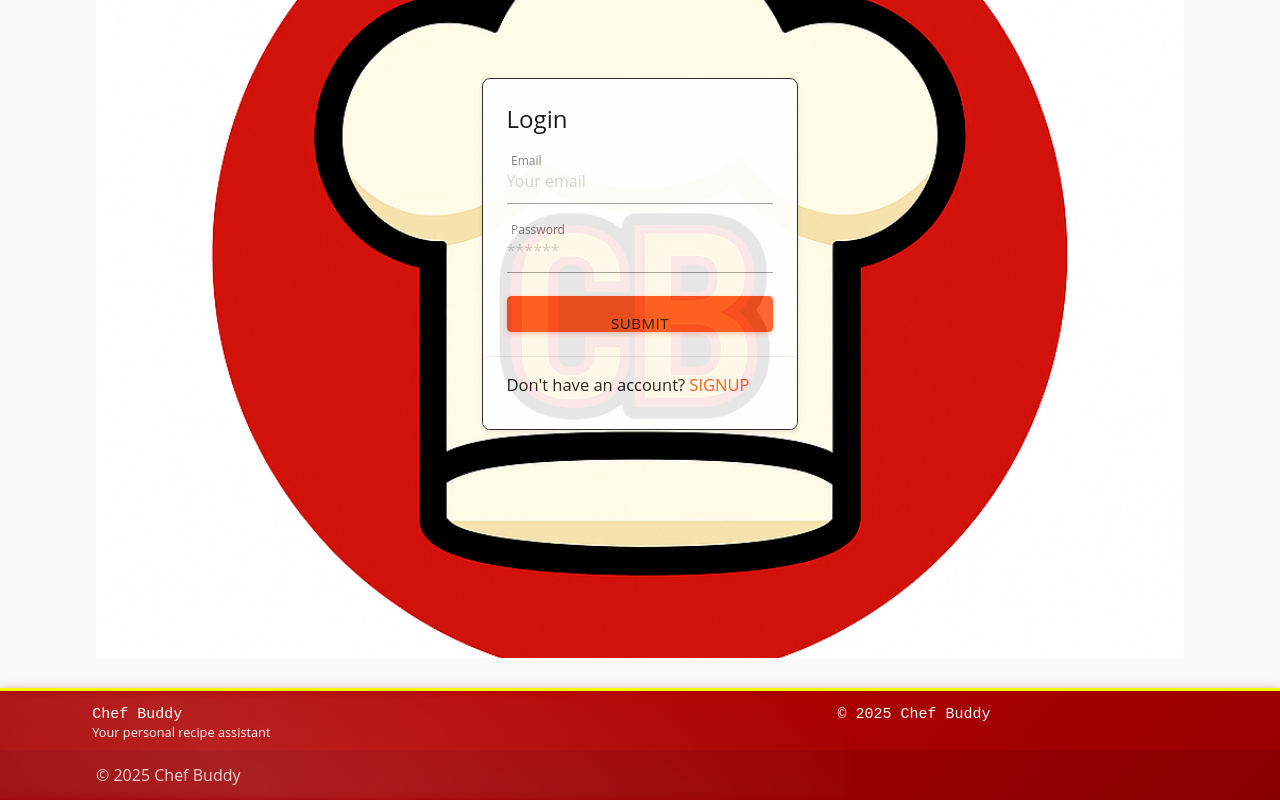
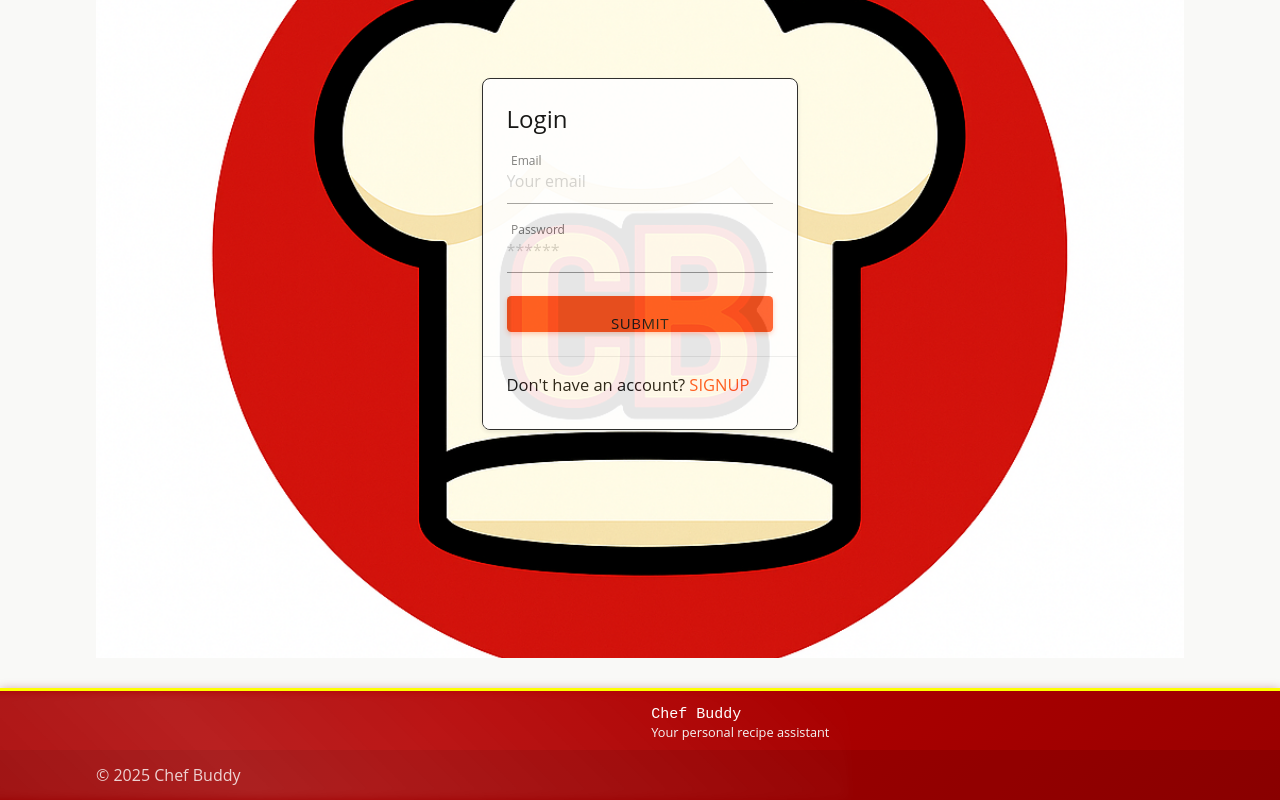
Before and after one commit to MMullen4/ChefBuddy2, a React (Vite) app in the folder client/: page /login in a window 1280 px wide. Shown: the part 236-1036 px from the top of the page. Built offline with nearby package versions, Linux system fonts and the light colour scheme.

Commit message:
update to keep FAQ showing in menu after login

```diff
--- a/client/src/App.tsx
+++ b/client/src/App.tsx
@@ -63,17 +63,18 @@ function App() {
         {/* Sidenav menu */}
         <ul className="sidenav" id="mobile-demo">
           <li><Link to="/">Home</Link></li>
+          <li><Link to="/faq">FAQ</Link></li>
+          <li><Link to="/recognition">Recognition</Link></li>
+
           {Auth.loggedIn() ? (
             <>
-              <li><Link to="/favorites" className="hide-on-med-and-down">My ❤️ Recipes</Link></li>
+              <li><Link to="/favorites">My ❤️ Recipes</Link></li>
               <li><a href="/" onClick={() => Auth.logout()}>Logout</a></li>
             </>
           ) : (
             <>
               <li><Link to="/login">Login</Link></li>
               <li><Link to="/signup">Signup</Link></li>
-              <li><Link to="/faq">FAQ</Link></li>
-              <li><Link to="/recognition">Recognition</Link></li>
             </>
           )}
         </ul>
@@ -88,9 +89,6 @@ function App() {
               <div className="col l6 s12">
                 <h6 className="white-text">Chef Buddy</h6>
                 <p className="grey-text text-lighten-4 footer-text">Your personal recipe assistant</p>
-              </div>
-              <div className="col l4 offset-l2 s12">
-                <h6 className="white-text">© 2025 Chef Buddy</h6>
               </div>
             </div>
           </div>
```
